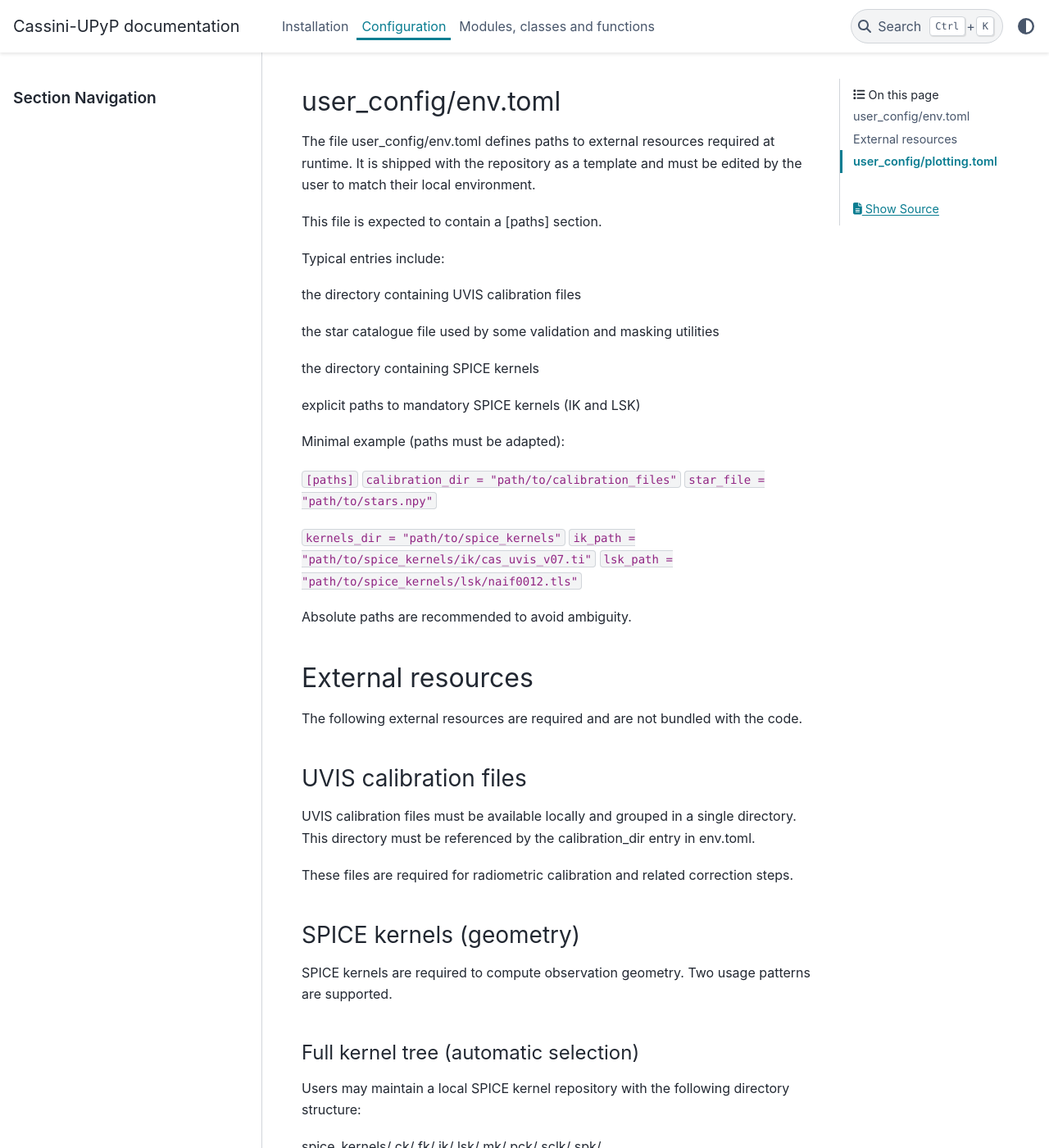
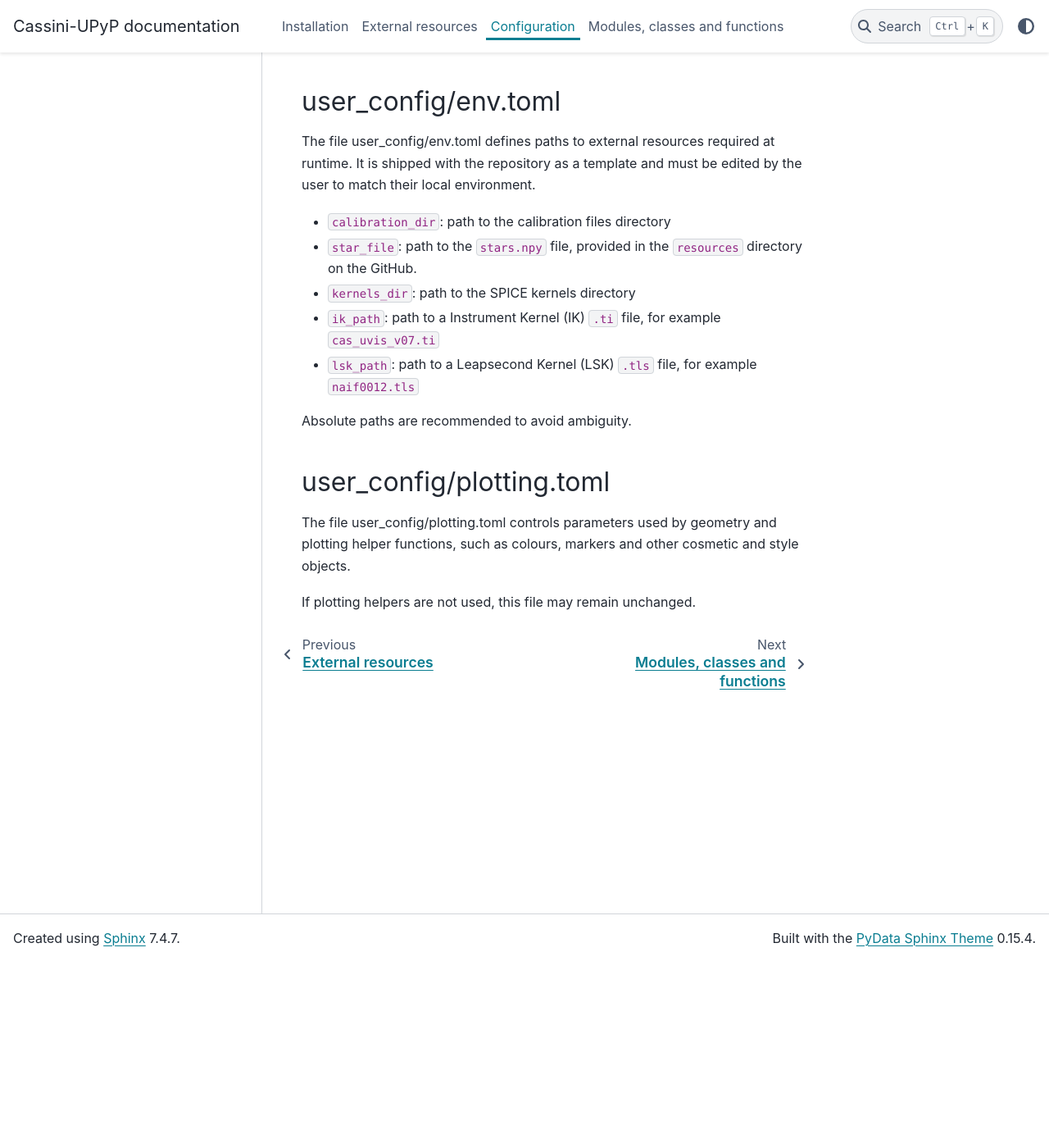
Before and after one commit to LeGuennic/Cassini-UPyP, a Sphinx documentation site: the page built from docs/configuration.md, in a window 1280 px wide and 1400 px high, scrolled down 227 px. Shown: the whole window at 82% size. Built offline with Sphinx 7.4.7 and the PyData theme 0.15.4, drawn with Linux system fonts in a browser that asks for light colours; some of the changed text lies outside the part shown.

```diff
--- a/docs/configuration.md
+++ b/docs/configuration.md
@@ -2,81 +2,23 @@
 
 Cassini-UPyP relies on user-editable configuration files stored in the user_config/ directory.
 These files define machine-specific paths and plotting preferences and must be adapted locally after cloning or downloading the repository.
+
 
 ## user_config/env.toml
 
 The file user_config/env.toml defines paths to external resources required at runtime.
 It is shipped with the repository as a template and must be edited by the user to match their local environment.
 
-This file is expected to contain a [paths] section.
-
-Typical entries include:
-
-the directory containing UVIS calibration files
-
-the star catalogue file used by some validation and masking utilities
-
-the directory containing SPICE kernels
-
-explicit paths to mandatory SPICE kernels (IK and LSK)
-
-Minimal example (paths must be adapted):
-
-`[paths]`
-`calibration_dir = "path/to/calibration_files"`
-`star_file = "path/to/stars.npy"`
-
-`kernels_dir = "path/to/spice_kernels"`
-`ik_path = "path/to/spice_kernels/ik/cas_uvis_v07.ti"`
-`lsk_path = "path/to/spice_kernels/lsk/naif0012.tls"`
+- `calibration_dir`: path to the calibration files directory
+- `star_file`: path to the `stars.npy` file, provided in the `resources` directory on the GitHub.
+- `kernels_dir`: path to the SPICE kernels directory
+- `ik_path`: path to a Instrument Kernel (IK) `.ti` file, for example `cas_uvis_v07.ti`
+- `lsk_path`: path to a Leapsecond Kernel (LSK) `.tls` file, for example `naif0012.tls`
 
 Absolute paths are recommended to avoid ambiguity.
 
-## External resources
-
-The following external resources are required and are not bundled with the code.
-
-### UVIS calibration files
-
-UVIS calibration files must be available locally and grouped in a single directory.
-This directory must be referenced by the calibration_dir entry in env.toml.
-
-These files are required for radiometric calibration and related correction steps.
-
-### SPICE kernels (geometry)
-
-SPICE kernels are required to compute observation geometry.
-Two usage patterns are supported.
-
-#### Full kernel tree (automatic selection)
-
-Users may maintain a local SPICE kernel repository with the following directory structure:
-
-spice_kernels/
-ck/
-fk/
-ik/
-lsk/
-mk/
-pck/
-sclk/
-spk/
-
-When this layout is provided and kernels_dir is set accordingly, the geometry code can automatically search for and load appropriate kernels based on observation time and context.
-
-#### Manual kernel list
-
-Alternatively, users may explicitly provide the list of SPICE kernels to be loaded when calling geometry-related routines.
-
-In this mode, kernel selection is fully controlled by the user, and the code will not attempt to discover kernels automatically.
-
-At minimum, a valid LSK and SCLK must be provided.
-The UVIS instrument kernel (IK) is required when instrument frame definitions are needed.
-Additional SPK, CK, PCK, or FK files may be required depending on the geometry being computed.
-
 ## user_config/plotting.toml
 
-The file user_config/plotting.toml controls parameters used by geometry and plotting helper functions.
-It typically includes definitions for visible bodies, grids, offsets, and style options.
+The file user_config/plotting.toml controls parameters used by geometry and plotting helper functions, such as colours, markers and other cosmetic and style objects.
 
 If plotting helpers are not used, this file may remain unchanged.
```
Also changed, not shown: README.md (+2 -2 lines), docs/index.md (+2 -1 lines), docs/installation.md (+15 -11 lines), docs/resources.md (added, +61 -0 lines), 8 other files.
